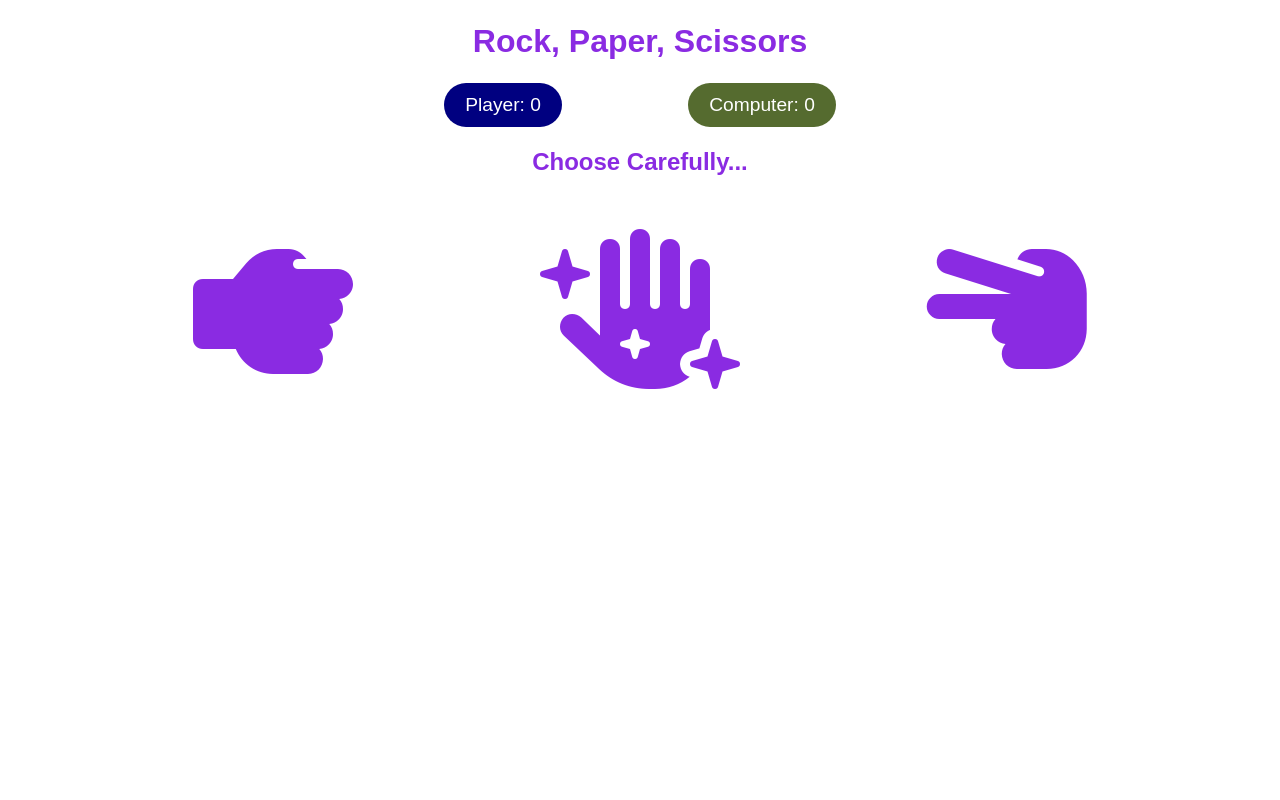
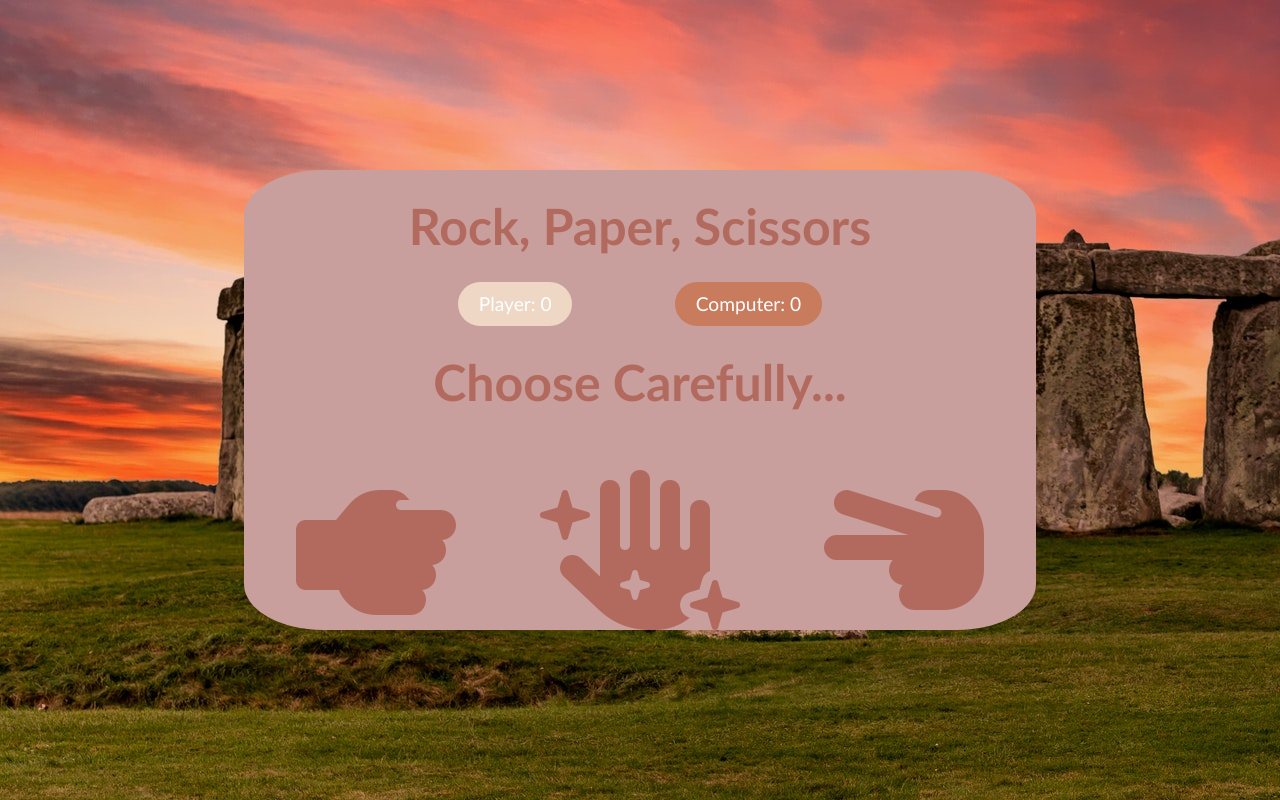
Before and after one commit to MLTurner/JS-Final-Project, a plain HTML site: page index.html in a window 1280 px wide. Drawn offline with Linux system fonts and the light colour scheme.

Commit message:
added background photo, changed color palette

```diff
--- a/index.html
+++ b/index.html
@@ -10,6 +10,7 @@
     <script src="https://kit.fontawesome.com/9eae6e6a06.js" crossorigin="anonymous"></script>
 </head>
 <body>
+    <div class="wrap">
     <div class="container">
         <header class="header">
             <h1>Rock, Paper, Scissors</h1>
@@ -19,11 +20,14 @@
                 <p>Computer: 0</p>
             </div>
         </header>
+        <div class="demo-container">
         <h2>Choose Carefully...</h2>
         <div class="choices">
             <i id="rock" class="choice fa-solid fa-hand-back-fist fa-10x"></i>
             <i id="paper" class="choice fa-solid fa-hand-sparkles fa-10x"></i>
             <i id="scissors" class="choice fa-solid fa-hand-scissors fa-10x"></i>
+        </div>
+        </div>
         </div>
     </div>
 <!--Modal-->
--- a/styles.css
+++ b/styles.css
@@ -1,14 +1,27 @@
+.wrap {
+background-image: url('assets/stone2.jpg');
+width: 100%;
+min-height: 100vh;
+display: flex;
+justify-content: center;
+align-items: center;
+margin: 0;
+}
+
 * {
 box-sizing: border-box;
+box-shadow: rgba(50, 50, 93, 0.25) 0px 50px 100px -20px, rgba(0, 0, 0, 0.3) 0px 30px 60px -30px, rgba(10, 37, 64, 0.35) 0px -2px 6px 0px inset
 padding: 0%;
 margin: 0%;
 }
 
+
+
 body {
-font-family:Arial, Helvetica, sans-serif;
+font-family:'Gill Sans', 'Gill Sans MT', Calibri, 'Trebuchet MS', sans-serif;
 line-height: 1.6;
 background: #fff;
-color:blueviolet;
+color: rgb(179, 106, 94);
 }
 
 .container {
@@ -17,6 +30,8 @@ margin: auto;
 overflow: hidden;
 padding: 0 2rem;
 text-align: center;
+background-color: rgb(200, 159, 156);
+border-radius: 10%;
 }
 
 .restart-btn {
@@ -41,13 +56,14 @@ text-align: center;
 margin: 1rem 0;
 }
 
-.header h1 {
+.header h1, h2{
 margin-bottom: 1rem;
+font-size: 50px;
 }
 
 .score {
     display: flex;
-    justify-content: space-around;
+    justify-content: space-between;
     width: 50%;
     margin-left: auto;
     margin-right: auto;
@@ -58,16 +74,21 @@ margin-bottom: 1rem;
 }
 
 .score p:first-child {
-    background-color: navy;
+    background-color: rgb(238, 215, 197);
     border-radius: 25px;
     padding: 0.4rem 1.3rem;
 }
 
 .score p:last-child {
-    background-color: darkolivegreen;
+    background-color:rgb(201, 124, 93);
     border-radius: 25px;
     padding: 0.4rem 1.3rem;
 }
+
+.demo-container {
+
+}
+
 
 #rock {
     transform: rotate(90deg);
```
Also changed, not shown: assets/colored-stones.jpg (added), assets/stone2.jpg (added), assets/stone3.jpg (added), 1 other file.
